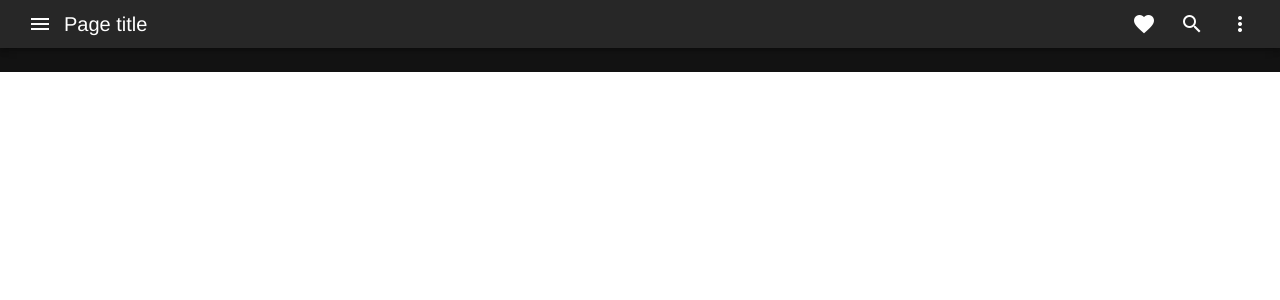
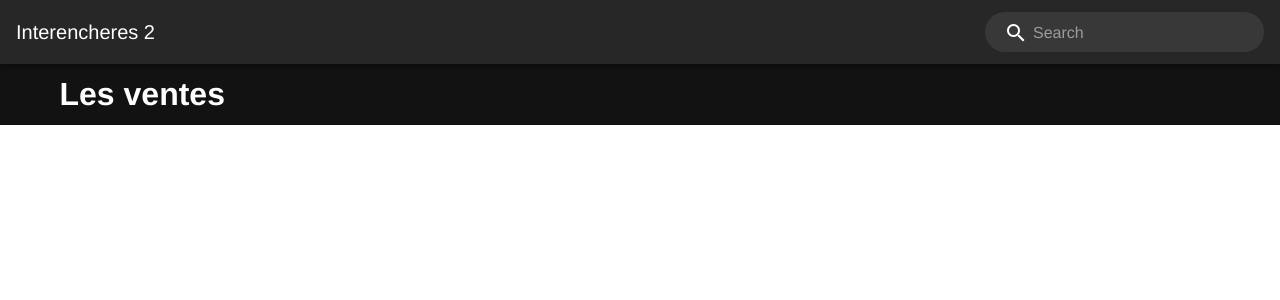
Before and after one commit to pdeffay/interencheres, a Vue app: page /search in a window 1280 px wide. Shown: the top 300 px of the page. Built offline with nearby package versions, Linux system fonts and the light colour scheme; data requests are answered from the project's data file.

Commit message:
added search component

```diff
--- a/src/App.vue
+++ b/src/App.vue
@@ -34,16 +34,16 @@ export default {
   font-family: Avenir, Helvetica, Arial, sans-serif;
   -webkit-font-smoothing: antialiased;
   -moz-osx-font-smoothing: grayscale;
-
   color: white;
   background: #121212
 }
 
 .main {
- display: flex;
+  display: flex;
   flex: 1 0 auto;
   max-width: 100%;
   transition: .2s cubic-bezier(.4,0,.2,1);
+  margin-top: 64px;
 
   &-wrap {
     flex: 1 1 auto;
--- a/src/api/ItemsService.js
+++ b/src/api/ItemsService.js
@@ -7,7 +7,14 @@ async function fetchItems() {
     return items.data;
 }
 
-async function fetchItemsFromSale(saleId) {
+async function fetchItemList(searchString) {
+    let items = [];
+    items = await axios.get(`${baseUrl}/items?q=${searchString}`);
+    return items.data;
+}
+
+
+async function fetchItemsBySaleId(saleId) {
     let items = [];
     items = await axios.get(`${baseUrl}/items?sale_id=${saleId}`);
     return items.data;
@@ -15,5 +22,6 @@ async function fetchItemsFromSale(saleId) {
 
 export const itemsService = {
     fetchItems,
-    fetchItemsFromSale
+    fetchItemList,
+    fetchItemsBySaleId
 };
--- a/src/api/SalesService.js
+++ b/src/api/SalesService.js
@@ -7,10 +7,19 @@ async function fetchSales() {
     return sales.data;
 }
 
-async function fetchSaleFromId(saleId) {
+async function fetchSaleList(searchString) {
+    let sales = [];
+    sales = await axios.get(`${baseUrl}/sales?q=${searchString}`);
+    return sales.data;
+}
+
+async function fetchSale(saleId) {
     let sale = {};
     sale = await axios.get(`${baseUrl}/sales?id=${saleId}`);
-    return sale.data;
+
+    if (sale.data.length > 0 && sale.data.length < 2){
+        return sale.data[0];
+    }
 }
 
 async function postSale(sale) {
@@ -19,6 +28,7 @@ async function postSale(sale) {
 
 export const salesService = {
     fetchSales,
-    fetchSaleFromId,
+    fetchSaleList,
+    fetchSale,
     postSale
 };
--- a/src/components/Home.vue
+++ b/src/components/Home.vue
@@ -1,8 +1,7 @@
 <template>
 <div>
-  <SalesList></SalesList>
+  <SaleList :items="items"></SaleList>
   <v-btn
-
     fab
     large
     dark
@@ -14,19 +13,18 @@
   >
     <v-icon>mdi-plus</v-icon>
   </v-btn>
-
 </div>
 
 </template>
 
 <script>
 import { salesService } from "@/api/SalesService";
-import SalesList  from './sales/SalesList';
+import SaleList  from '@/components/sales/SaleList';
 
 export default {
   name: 'Home',
   components: {
-    SalesList
+    SaleList
   },
 
   props: {
--- a/src/components/common/Header.vue
+++ b/src/components/common/Header.vue
@@ -1,100 +1,46 @@
 <template>
-<div>
- <v-app-bar
-      color="deep-purple accent-4"
-      dense
-      dark
-    >
-      <v-app-bar-nav-icon @click.stop="drawer = !drawer"></v-app-bar-nav-icon>
-
-      <v-toolbar-title>Page title</v-toolbar-title>
-
-      <v-spacer></v-spacer>
-
-      <v-btn icon>
-        <v-icon>mdi-heart</v-icon>
-      </v-btn>
-
-      <v-btn icon>
-        <v-icon>mdi-magnify</v-icon>
-      </v-btn>
-
-      <v-menu
-        left
-        bottom
-      >
-        <template v-slot:activator="{ on, attrs }">
-          <v-btn
-            icon
-            v-bind="attrs"
-            v-on="on"
-          >
-            <v-icon>mdi-dots-vertical</v-icon>
-          </v-btn>
-        </template>
-
-        <v-list>
-          <v-list-item
-            v-for="n in 5"
-            :key="n"
-            @click="() => {}"
-          >
-            <v-list-item-title>Option {{ n }}</v-list-item-title>
-          </v-list-item>
-        </v-list>
-      </v-menu>
-    </v-app-bar>
-        <v-navigation-drawer
-      v-model="drawer"
-      absolute
-      bottom
-      temporary
-    >
-      <v-list
-        nav
-        dense
-      >
-        <v-list-item-group
-          v-model="group"
-          active-class="deep-purple--text text--accent-4"
-        >
-          <v-list-item>
-            <v-list-item-title>Home</v-list-item-title>
-          </v-list-item>
-
-          <v-list-item>
-            <v-list-item-title>Bar</v-list-item-title>
-          </v-list-item>
-
-          <v-list-item>
-            <v-list-item-title>Fizz</v-list-item-title>
-          </v-list-item>
-
-          <v-list-item>
-            <v-list-item-title>Buzz</v-list-item-title>
-          </v-list-item>
-        </v-list-item-group>
-      </v-list>
-    </v-navigation-drawer>
-    </div>
+  <div>
+    <v-app-bar dark app>
+			<v-toolbar-title>Interencheres 2</v-toolbar-title>
+			<v-spacer></v-spacer>
+			<v-text-field v-model.trim="searchText" dense filled rounded clearable placeholder="Search" prepend-inner-icon="mdi-magnify" class="pt-6 shrink expanding-search" :class="{ closed: searchBoxClosed && !searchText }" @keyup.enter="onSearch" @focus="searchBoxClosed = false" @blur="searchBoxClosed = true"></v-text-field>
+		</v-app-bar>
+  </div>
 </template>
 
 <script>
-
 export default {
   name: 'Header',
   data() {
     return {
       drawer: false,
       group: null,
+      searchText: null,
+		  searchBoxClosed: false
     }
   },
-
   watch: {
     group () {
       this.drawer = false
     },
+  },
+  methods: {
+    onSearch() {
+      this.$router.push({path:"/search", query: { search: this.searchText }});
+    }
   }
 }
+</script>
 
-</script>
+<style lang="scss">
+.v-input.expanding-search {
+  margin-top: 26px !important;
+  transition: max-width 0.5s;
+  .v-icon {
+    padding-right: 10px;
+  }
+}
+.v-input.expanding-search.closed {
+  max-width: 70px;
+}
+</style>
--- a/src/components/items/ItemList.vue
+++ b/src/components/items/ItemList.vue
@@ -17,10 +17,5 @@ export default {
 	props: {
 		items: []
 	},
-  methods: {
-    ooo() {
-      this.$router.push({name:"sale", params: { id: this.item.id }})
-    }
-  }
 }
 </script>
--- a/src/components/sales/Sale.vue
+++ b/src/components/sales/Sale.vue
@@ -3,14 +3,20 @@
     <h1>
       {{sale.title}}
     </h1>
-    <ItemList :items="items" />
+    <div v-if="items.length > 0">
+      <ItemList :items="items" />
+    </div>
+    <div v-else>
+      <h2>Aucun lot</h2>
+    </div>
   </div>
 </template>
 
 <script>
 import { mapActions, mapGetters } from "vuex";
-import ItemList from '../items/ItemList.vue';
+import ItemList from '@/components/items/ItemList.vue';
 import { itemsService } from "@/api/ItemsService";
+import { salesService } from "@/api/SalesService";
 
 export default {
   name: 'Sale',
@@ -34,14 +40,23 @@ export default {
       setSelectedSale: "salesModule/setSelectedSale"
     }),
   },
-  async created() {
-    this.sale = this.getSelectedSale;
-    if(this.sale) {
-      this.items = await itemsService.fetchItemsFromSale(this.sale.id);
+  async beforeCreate() {
+    // Si on a une vente de sélectionnée dans le store
+    if (this.getSelectedSale){
+      this.sale = this.getSelectedSale;
+      if(this.sale) {
+        this.items = await itemsService.fetchItemsBySaleId(this.sale.id);
+      }
+    // Sinon on récupère depuis l'id dans l'URL
+    } else {
+      this.sale = await salesService.fetchSale(this.$route.params.id);
+      if (this.sale) {
+        this.items = await itemsService.fetchItemsBySaleId(this.sale.id);
+      }
     }
   },
   beforeDestroy() {
-    // this.setSelectedSale(null);
+    this.setSelectedSale(null);
   },
 }
 </script>
--- a/src/components/sales/SalesList.vue
+++ b/src/components/sales/SaleList.vue
@@ -16,22 +16,20 @@ import { salesService } from "@/api/SalesService";
 import SaleCard  from './SaleCard';
 
 export default {
-  name: 'SalesList',
+  name: 'SaleList',
   components: {
     SaleCard
   },
   props: {
-    msg: String
+    msg: String,
+    items: []
   },
   data() {
     return {
-      items: [],
       selectedSale: {}
     };
   },
-  async created() {
-    this.items = await salesService.fetchSales();
-  }
+
 }
 </script>
 
--- /dev/null
+++ b/src/components/search/SearchResult.vue
@@ -0,0 +1,35 @@
+<template>
+  <div>
+    <ItemList :items="itemsFound"></ItemList>
+    <SaleList :items="salesFound"></SaleList>
+  </div>
+</template>
+
+<script>
+import { salesService } from "@/api/SalesService";
+import { itemsService } from "@/api/ItemsService";
+import SaleList  from '@/components/sales/SaleList';
+import ItemList  from '@/components/items/ItemList';
+
+export default {
+  name: 'SearchResult',
+  components: {
+    ItemList,
+    SaleList
+  },
+  props: {
+
+  },
+  data() {
+    return {
+      searchedString: this.$route.query.search,
+      itemsFound: [],
+      salesFound: []
+    }
+  },
+  async created(){
+    this.salesFound = await salesService.fetchSaleList(this.searchedString);
+    this.itemsFound = await itemsService.fetchItemList(this.searchedString);
+  }
+}
+</script>
--- a/src/router.js
+++ b/src/router.js
@@ -1,8 +1,9 @@
 import Vue from "vue";
 import VueRouter from "vue-router";
-import Home from "./components/Home.vue";
-import Sale from "./components/sales/Sale.vue";
-import Add from "./components/sales/Add.vue";
+import Home from "@//components/Home.vue";
+import Sale from "@//components/sales/Sale.vue";
+import Add from "@//components/sales/Add.vue";
+import SearchResult from "@/components/search/SearchResult";
 
 Vue.use(VueRouter);
 
@@ -21,7 +22,13 @@ const routes = [
         path: "/sale/new",
         name: "add",
         component: Add
+    },
+    {
+        path: "/search",
+        name: "search",
+        component: SearchResult
     }
+
 ];
 
 const router = new VueRouter({
```
Also changed, not shown: src/components/sales/Add.vue (indentation only). Lines whose indentation alone changed are shown as unchanged.
